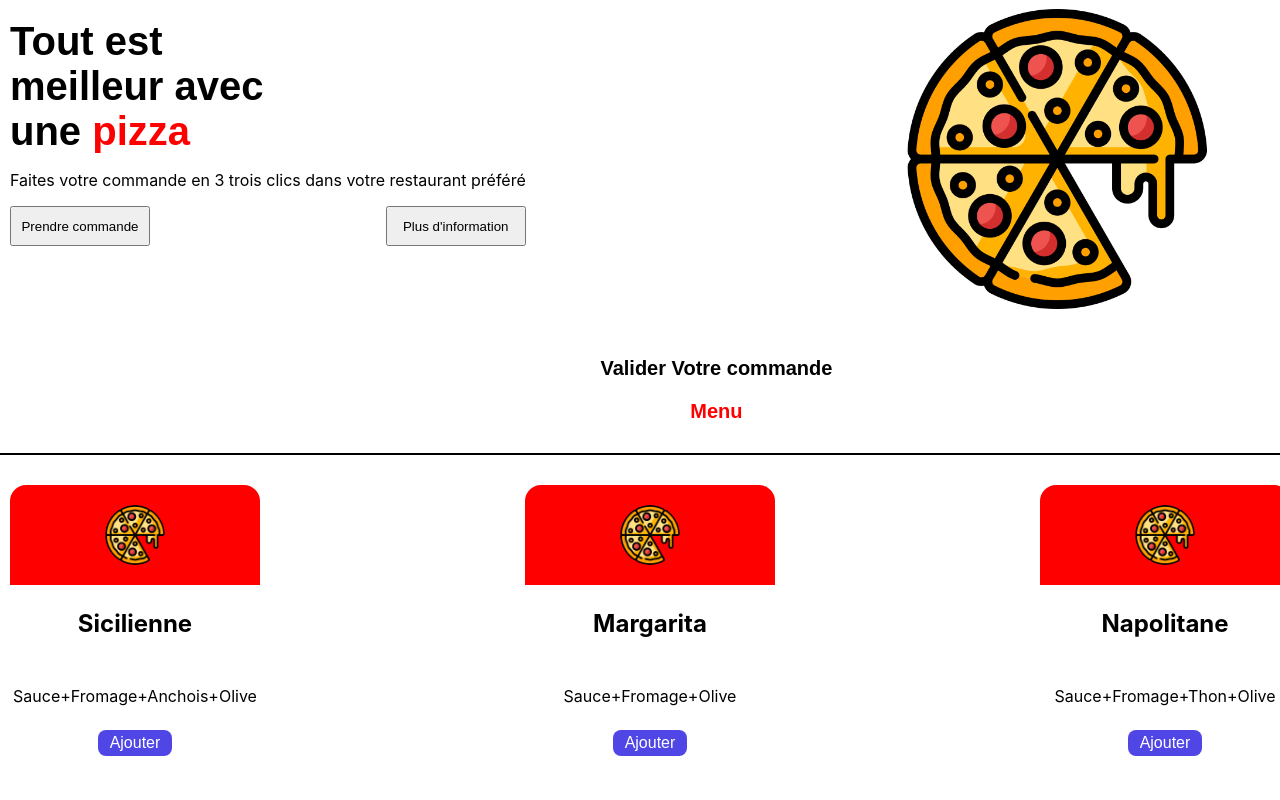
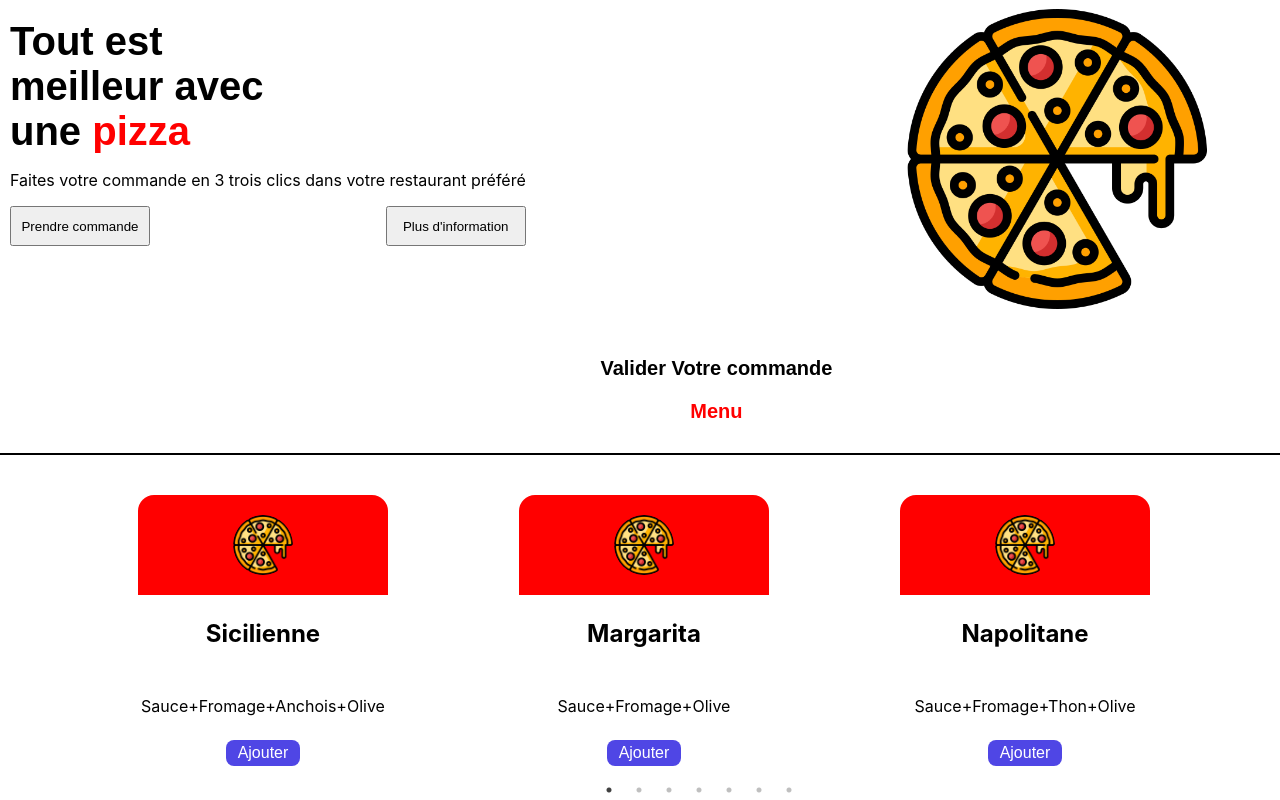
Before and after one commit to mokrani-islam/Application-de-prise-de-commande-par-QR-code, a React (Create React App) app in the folder delivroo/: page / in a window 1280 px wide. Shown: the part 177-977 px from the top of the page. Before the commit the page ends 952 px from the top, so only its background shows below. Built offline with nearby package versions, Linux system fonts and the light colour scheme.

Commit message:
Ajout caroussel

```diff
--- a/delivroo/package.json
+++ b/delivroo/package.json
@@ -3,12 +3,16 @@
   "version": "0.1.0",
   "private": true,
   "dependencies": {
+    "@fortawesome/fontawesome-free": "^6.5.2",
     "@testing-library/jest-dom": "^5.17.0",
     "@testing-library/react": "^13.4.0",
     "@testing-library/user-event": "^13.5.0",
     "react": "^18.2.0",
     "react-dom": "^18.2.0",
+    "react-router-dom": "^6.23.0",
     "react-scripts": "5.0.1",
+    "react-slick": "^0.30.2",
+    "slick-carousel": "^1.8.1",
     "web-vitals": "^2.1.4"
   },
   "scripts": {
--- a/delivroo/src/App.js
+++ b/delivroo/src/App.js
@@ -1,6 +1,7 @@
 import Menu from './Composent/Menu'
 import Dishes from './Composent/Dishes'
 import Cards from  './Composent/Cards.js'
+
 function App() {
 
   return (
--- a/delivroo/src/Composent/Cards.js
+++ b/delivroo/src/Composent/Cards.js
@@ -1,14 +1,20 @@
 import "../Styles/Cards.css"
-
 import Pizza from "../assets/Pizza.png"
-
-
+import "slick-carousel/slick/slick.css";
+import "slick-carousel/slick/slick-theme.css";
+import Slider from "react-slick";
 function Cards(){
-
+  var settings = {
+    dots: true,
+    infinite: true,
+    speed: 500,
+    slidesToShow: 3,
+    slidesToScroll: 1,
+  };
 return(
 <div className="custom-container">
   <div className="custom-margin-top">
-
+  <Slider {...settings}>
       {data.map((d) => (
         <div key={d.name} className="custom-card">
           <div className="header">
@@ -21,6 +27,7 @@ return(
           </div>
         </div>
       ))}
+      </Slider>
   </div>
 </div>);
 
@@ -51,6 +58,28 @@ review:'Sauce+Fromage+Anchois+Olive'
     img :'../assets/Pizza.png',
     review:'Sauce+Fromage+Thon+Olive'
 
+},
+{
+  name : 'Napolitane',
+  img :'../assets/Pizza.png',
+  review:'Sauce+Fromage+Thon+Olive'
+
+},
+{
+  name : 'Napolitane',
+  img :'../assets/Pizza.png',
+  review:'Sauce+Fromage+Thon+Olive'
+
+},{
+  name : 'Napolitane',
+  img :'../assets/Pizza.png',
+  review:'Sauce+Fromage+Thon+Olive'
+
+},{
+  name : 'Napolitane',
+  img :'../assets/Pizza.png',
+  review:'Sauce+Fromage+Thon+Olive'
+
 }
 
 
--- a/delivroo/src/Composent/Menu.js
+++ b/delivroo/src/Composent/Menu.js
@@ -1,6 +1,5 @@
 import  "../Styles/Menu.css"
 import Logo from "../assets/Logo.jpg"
-
 function Menu() {
     return (
       <div className="menu">
@@ -9,6 +8,7 @@ function Menu() {
         </div>
         <div className="texte">
           <h1 >Menu du Restaurant</h1>
+
         </div>
       </div>
     );
--- a/delivroo/src/Styles/Cards.css
+++ b/delivroo/src/Styles/Cards.css
@@ -1,20 +1,20 @@
 .custom-container {
-  display: flex; /* Utilisation de flexbox */
-  flex-direction: column;
-    padding: 10px;
+
   width:100%; /* 3/4 de la largeur du conteneur parent */
   margin-left: auto; /* Marge automatique à gauche */
   margin-right: auto; /* Marge automatique à droite */
 }
 .custom-margin-top {
-display: flex;
-    justify-content: space-between;
-  margin-top: 20px; /* Ajoute une marge de 20 pixels en haut */
+  /*display: flex;*/
+  /*flex-direction: row;*/
+
+  justify-content: center;
+  margin: 40px 10px 0 10%; /* Ajoute une marge de 20 pixels en haut */
 }
 .custom-card {
     background-color: #fff;
     height: 280px;
-
+    margin-right: 10px;
     color: #000;
     border-radius: 1rem;
   }
@@ -66,3 +66,9 @@ display: flex;
     margin : 0  10px;
 
 }
+
+
+ul.slick-dots {
+  /* Ajoutez vos styles personnalisés ici */
+  margin-top: 10px; /* Aligne les points indicateurs au centre */
+}
--- a/package.json
+++ b/package.json
@@ -1,5 +1,6 @@
 {
   "dependencies": {
+    "@fortawesome/fontawesome-free": "^6.5.2",
     "react-slick": "^0.30.2",
     "slick-carousel": "^1.8.1"
   }
```
Also changed, not shown: delivroo/src/Composent/SimpleSlider.js (added, +34 -0 lines), 2 other files (tests, documents, lock files or other folders).
